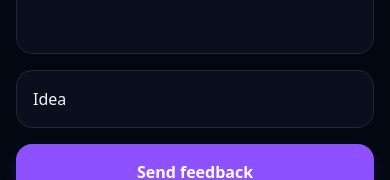
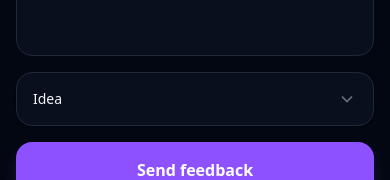
Before and after one commit to tvsxar/feedback-wall, a Next.js app: page /feedback/new in a window 390 px wide. Shown: the part 439-619 px from the top of the page. Built offline with nearby package versions, Linux system fonts and the light colour scheme.

Commit message:
feat: add custom dropdown for feedback type selection

```diff
--- a/src/app/feedback/new/page.jsx
+++ b/src/app/feedback/new/page.jsx
@@ -1,3 +1,5 @@
+import DropdownButton from "@/components/DropdownButton";
+
 export default function NewFeedbackPage() {
   return (
     <div className="flex flex-col justify-center items-center px-4 py-12 h-full">
@@ -30,14 +32,7 @@ export default function NewFeedbackPage() {
           ></textarea>
 
           <div className="grid grid-cols-1 sm:grid-cols-2 gap-4 items-center">
-            <select
-              className="bg-gray-900/50 border border-gray-800 rounded-2xl p-4 outline-none
-            cursor-pointer focus:border-violet-500 appearance-none"
-            >
-              <option>Idea</option>
-              <option>Bug</option>
-              <option>Praise</option>
-            </select>
+            <DropdownButton />
 
             <button
               type="submit"
--- /dev/null
+++ b/src/components/DropdownButton.jsx
@@ -0,0 +1,68 @@
+"use client";
+import { useState } from "react";
+
+export default function DropdownButton() {
+  const [isDropdownOpen, setIsDropdownOpen] = useState(false);
+  const [selected, setSelected] = useState("Idea");
+
+  const toggleDropdown = () => {
+    setIsDropdownOpen(!isDropdownOpen);
+  };
+
+  const options = ["Idea", "Bug", "Praise"];
+
+  return (
+    <div className="relative w-full sm:flex-1">
+      <button
+        type="button"
+        onClick={toggleDropdown}
+        className="w-full flex items-center justify-between gap-2 px-4 py-4 bg-gray-900/50 border border-gray-800 rounded-2xl
+                hover:border-gray-700 transition-all shadow-sm cursor-pointer focus:ring-2 focus:ring-violet-500/50 outline-none"
+      >
+        <span className="font-medium text-gray-100 text-sm md:text-base">
+          {selected}
+        </span>
+        <svg
+          xmlns="http://www.w3.org/2000/svg"
+          width="20"
+          height="20"
+          viewBox="0 0 24 24"
+          fill="none"
+          stroke="currentColor"
+          strokeWidth="2"
+          className={`text-gray-500 transition-transform duration-200 ${
+            isDropdownOpen ? "rotate-180" : "rotate-0"
+          }`}
+        >
+          <path d="m6 9 6 6 6-6" />
+        </svg>
+      </button>
+
+      {isDropdownOpen && (
+        <div className="absolute left-0 bottom-[calc(100%+8px)] sm:bottom-auto sm:top-[calc(100%+8px)] w-full bg-gray-900 border border-gray-800 rounded-2xl shadow-2xl z-50 overflow-hidden animate-in fade-in zoom-in duration-200">
+          {options.map((opt, idx) => (
+            <button
+              key={idx}
+              type="button"
+              onClick={() => {
+                toggleDropdown();
+                setSelected(opt);
+              }}
+              className={`block w-full text-left px-4 py-3 text-sm md:text-base transition-colors hover:bg-violet-500/10 ${
+                idx == 0
+                  ? "hover:rounded-t-lg"
+                  : idx == options.length - 1
+                  ? "hover:rounded-b-lg"
+                  : ""
+              } ${
+                true ? "text-gray-100 font-bold bg-violet-500/5" : "text-gray-300 hover:text-white"
+              } cursor-pointer`}
+            >
+              {opt}
+            </button>
+          ))}
+        </div>
+      )}
+    </div>
+  );
+}
```
